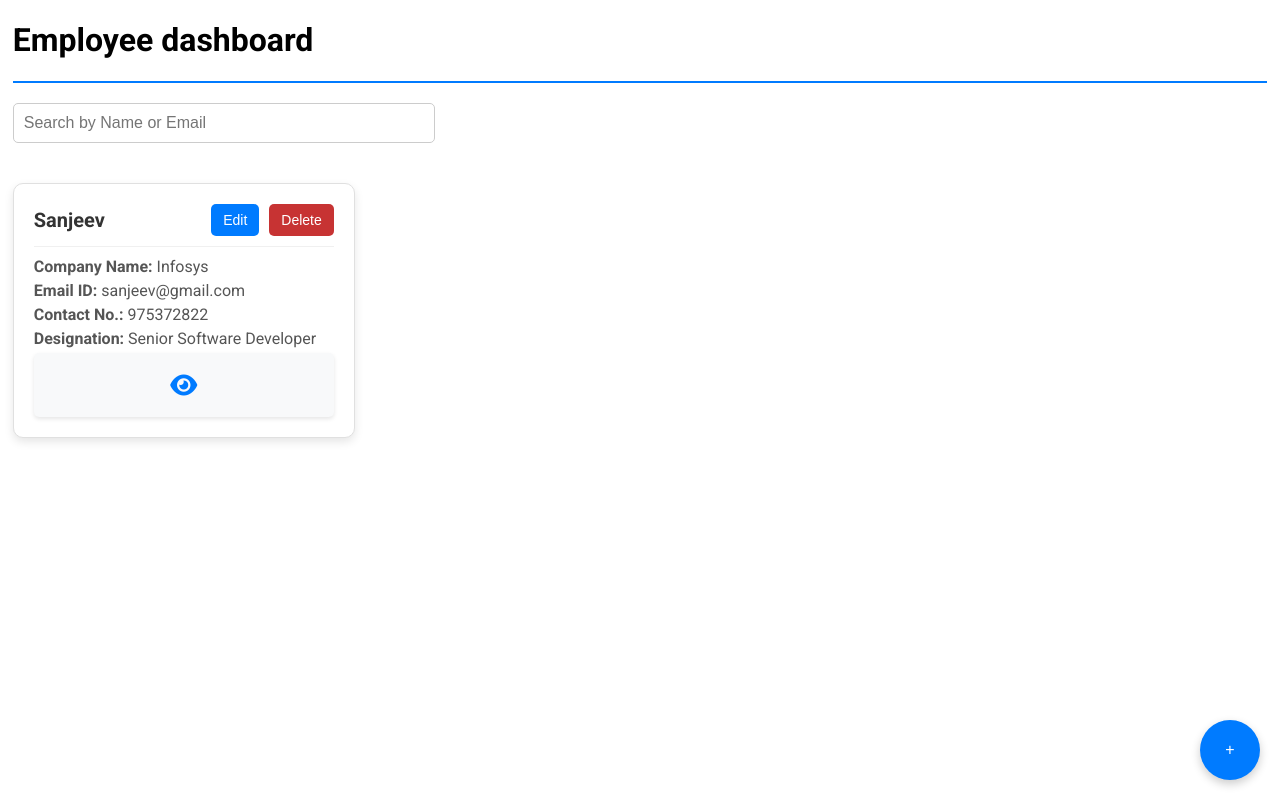
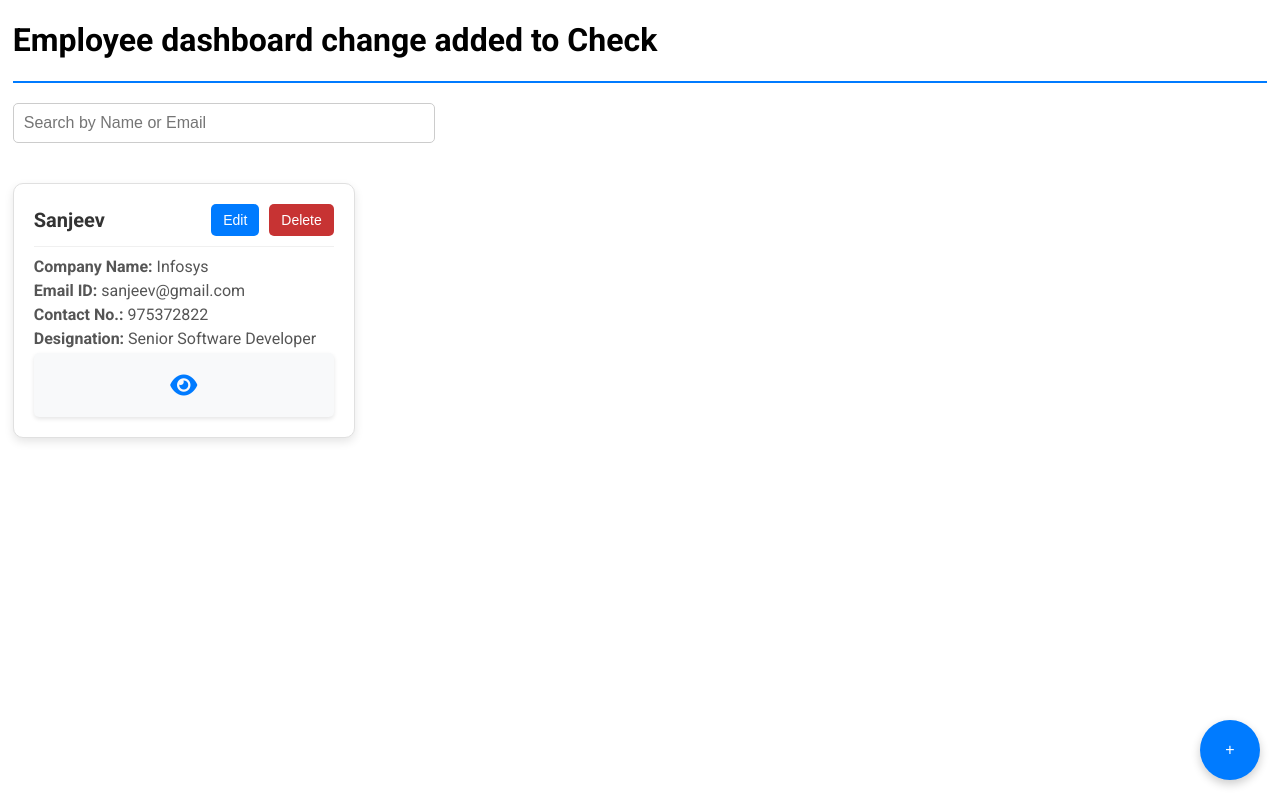
Before and after one commit to Sanjeev579/EmployeeDashboardProject, an Angular app: page /employees in a window 1280 px wide. Built offline with nearby package versions, Linux system fonts and the light colour scheme.

Commit message:
Change added to check in stackblitz

```diff
--- a/src/app/app.component.html
+++ b/src/app/app.component.html
@@ -1,4 +1,4 @@
-<h1>Employee dashboard</h1>
+<h1>Employee dashboard change added to Check</h1>
 <hr class="full-width-line">
 
 <button class="floating-button btn" (click)="navigateToAddEmployee()">+</button>
```
